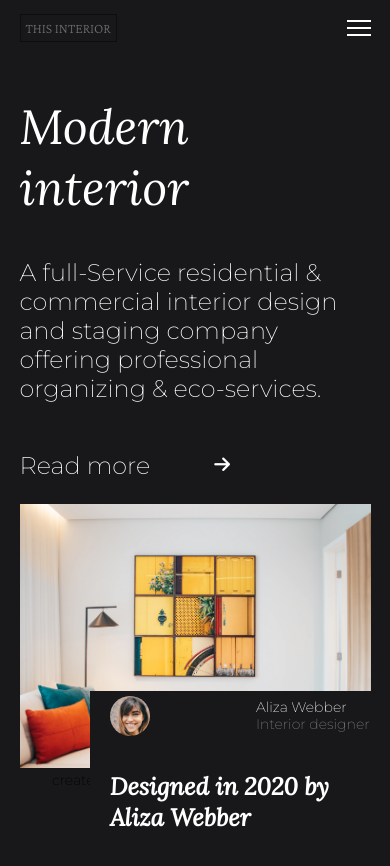
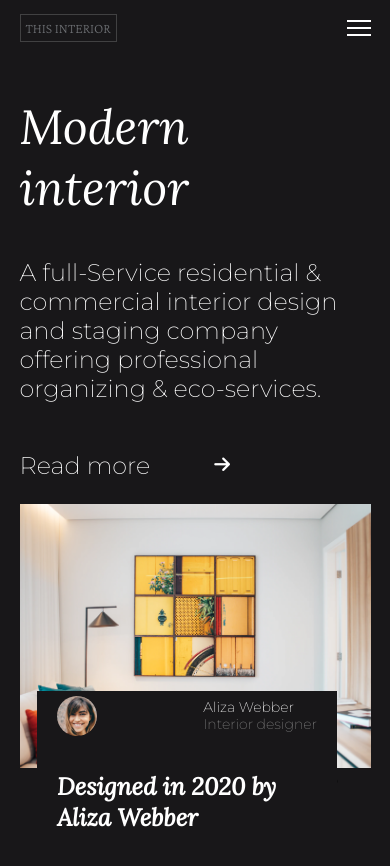
Before and after one commit to jefedcreator/interior-consultant, a plain HTML site: page index.html in a window 390 px wide. Drawn offline with nearby package versions, Linux system fonts and the light colour scheme.

Commit message:
Update index.css

```diff
--- a/index.css
+++ b/index.css
@@ -75,7 +75,7 @@ font-weight: 200;
 line-height: 16px;
 letter-spacing: 0em;
 text-align: left;
-border: 1px solid black;
+border: 1px solid grey;
 opacity: 0.4;
 padding: 5px;
 text-transform: uppercase;
@@ -198,11 +198,11 @@ text-align: center;
         height: 100vh;
         background-color: rgb(130, 130, 130, 0.8);
         justify-content: space-evenly;
+        align-items: center;
         position: absolute;
         left: 0;
         z-index: 1;
         align-items: center;
-
     }
 
     nav ul.show{
@@ -274,7 +274,7 @@ text-align: center;
         justify-content: center;
         padding: 20px;
         top: 70%;
-        left: 20%;
+        left: 5%;
         width: 300px;
         height: 150px;
         color: white;
```
